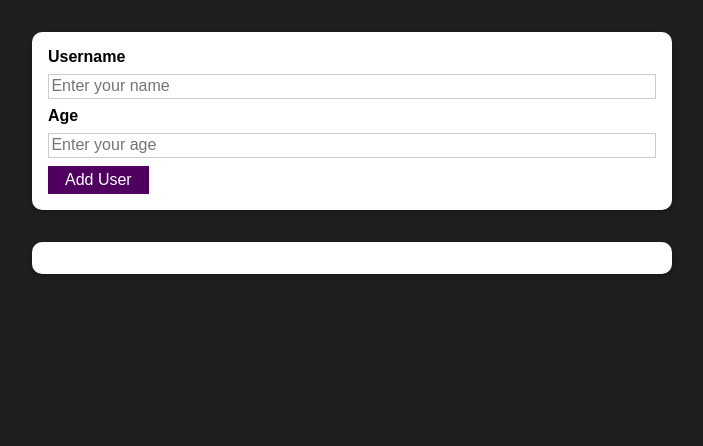
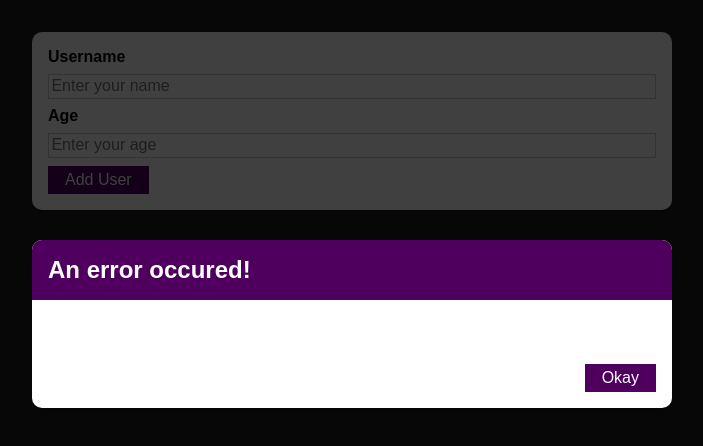
Before and after one commit to micmor-m/fewComponents, a React (Create React App) app: page / in a window 1280 px wide. Shown: the top 446 px of the page, without its empty margins (288-991 px from the left). Built offline with nearby package versions, Linux system fonts and the light colour scheme.

Commit message:
add modal

```diff
--- a/src/components/UI/ErrorModal.js
+++ b/src/components/UI/ErrorModal.js
@@ -1,23 +1,25 @@
 import React from "react";
-import { ProgressPlugin } from "webpack";
 
 import Button from "./Button";
 import Card from "./Card";
 import "./ErrorModal.css";
 
-const ErrorModal = ({}) => {
+const ErrorModal = ({ title, message }) => {
 	return (
-		<Card className="users">
-			<header>
-				<h2>{ProgressPlugin.title}</h2>
-			</header>
-			<div>
-				<p></p>
-			</div>
-			<footer>
-				<Button>Okay</Button>
-			</footer>
-		</Card>
+		<>
+			<div className="backdrop"></div>
+			<Card className="modal">
+				<header className="header">
+					<h2>{title}</h2>
+				</header>
+				<div className="content">
+					<p>{message}</p>
+				</div>
+				<footer className="actions">
+					<Button>Okay</Button>
+				</footer>
+			</Card>
+		</>
 	);
 };
 
--- a/src/components/Users/AddUser.js
+++ b/src/components/Users/AddUser.js
@@ -2,6 +2,7 @@ import React, { useState } from "react";
 import Card from "../UI/Card";
 import Button from "../UI/Button";
 import "./AddUser.css";
+import ErrorModal from "../UI/ErrorModal";
 
 const AddUsers = ({ handleAddUser }) => {
 	const [enterdUsername, setEnteredUserName] = useState("");
@@ -32,6 +33,8 @@ const AddUsers = ({ handleAddUser }) => {
 	};
 
 	return (
+		<>
+			<ErrorModal title="An error occured!" />
 			<Card className="input">
 				<form onSubmit={(event) => addUserHandler(event)}>
 					<label htmlFor="name">Username</label>
@@ -53,6 +56,7 @@ const AddUsers = ({ handleAddUser }) => {
 					<Button type="submit">Add User</Button>
 				</form>
 			</Card>
+		</>
 	);
 };
 
```
Lines whose indentation alone changed are shown as unchanged.
